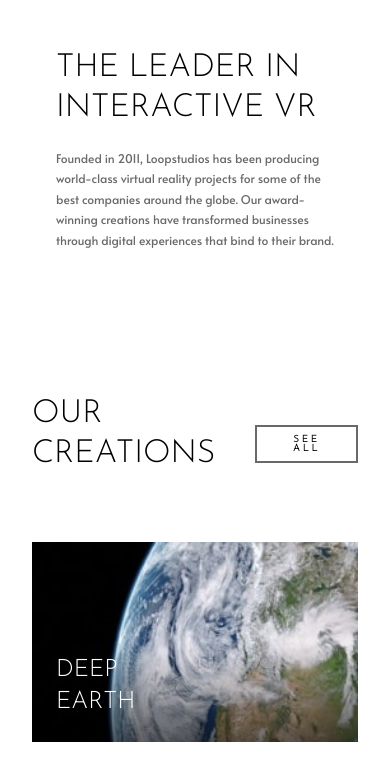
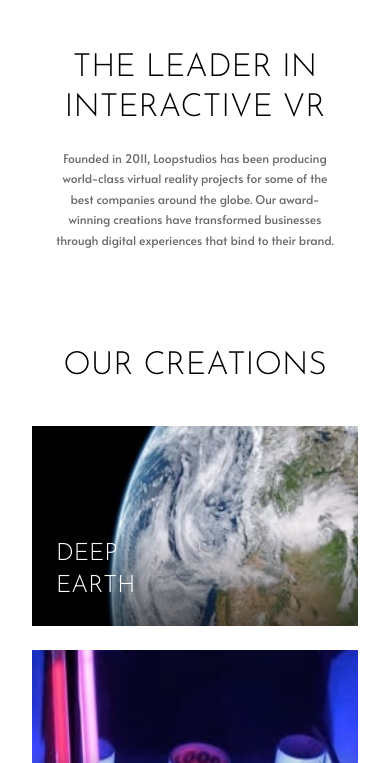
Before and after one commit to Jhessiny/frontendmentor, a website: page loopstudios-landing-page-main/index.html in a window 390 px wide. Shown: the part 952-1715 px from the top of the page. Drawn offline with Linux system fonts and the light colour scheme.

Commit message:
responsiveness fixes

```diff
--- a/loopstudios-landing-page-main/index.html
+++ b/loopstudios-landing-page-main/index.html
@@ -62,7 +62,7 @@
         alt=""
       />
       <div class="about__content">
-        <h2 class="heading__secondary">The leader in interactive VR</h2>
+        <h2 class="heading__secondary margin-bottom-md">The leader in interactive VR</h2>
         <p class="text--normal">
           Founded in 2011, Loopstudios has been producing world-class virtual
           reality projects for some of the best companies around the globe. Our
@@ -73,10 +73,10 @@
     </section>
 
     <section class="products">
-      <div class="products__header">
+      <!-- <div class="products__header"> -->
         <h2 class="heading__secondary">Our creations</h2>
         <button class="btn">See all</button>
-      </div>
+      <!-- </div> -->
       <div class="products__list">
         <figure class="products__item">
           <img
--- a/loopstudios-landing-page-main/sass/_components.scss
+++ b/loopstudios-landing-page-main/sass/_components.scss
@@ -93,6 +93,9 @@
       left: 0;
       padding: 6rem 3rem 0 3rem;
     }
+    @media only screen and (max-width: 550px) {
+      text-align: center;
+    }
   }
 }
 
@@ -105,22 +108,55 @@
   border: 2px solid var(--color-very-dark-gray);
   font-family: "Josefin Sans", sans-serif;
   font-weight: bold;
+
+  @media only screen and (max-width: 550px) {
+    font-size: 1.4rem;
+    padding: 1.5rem 5rem;
+  }
 }
 
 .products {
   margin-bottom: 16rem;
-  &__header {
-    display: flex;
-    width: 100%;
-    justify-content: space-between;
+  display: grid;
+  grid-template-columns: repeat(4, 1fr);
+  grid-template-rows: auto 52rem 52rem;
+  row-gap: 5rem;
+
+  @media only screen and (max-width: 550px) {
+    grid-template-rows: auto;
+  }
+
+  & .heading__secondary {
+    grid-column: 1/4;
+    display: grid;
     align-items: center;
-    margin: 6rem 0;
+    width: auto;
+    order: 1;
+
+    @media only screen and (max-width: 550px) {
+      grid-column: 1/-1;
+      text-align: center;
+    }
+  }
+  & .btn {
+    grid-column: 5/6;
+    display: grid;
+    width: auto;
+    margin: auto;
+    order: 2;
+
+    @media only screen and (max-width: 550px) {
+      order: 3;
+      grid-column: 1/-1;
+    }
   }
   &__list {
+    grid-gap: 4rem;
+    grid-column: 1/7;
     display: grid;
-    grid-gap: 4rem;
     grid-template-columns: repeat(4, 1fr);
     grid-template-rows: 52rem 52rem;
+    order: 3;
 
     @media only screen and (max-width: 1340px) {
       grid-gap: 2rem;
@@ -140,7 +176,11 @@
       grid-template-columns: 1fr;
       grid-template-rows: repeat(8, 25rem);
       grid-gap: 3rem;
+      order: 2;
+    }
 
+    @media only screen and (max-width: 350px) {
+      grid-template-rows: repeat(8, 20rem);
     }
   }
 
@@ -155,8 +195,7 @@
     object-fit: cover;
 
     @media only screen and (max-width: 550px) {
-     object-position: top;
-
+      object-position: top;
     }
   }
 
--- a/loopstudios-landing-page-main/sass/_typography.scss
+++ b/loopstudios-landing-page-main/sass/_typography.scss
@@ -25,12 +25,9 @@ body {
   &__secondary {
     font-size: 5rem;
     line-height: 5rem;
-    // color: var(--color-white);
-    // font-family: 'Alata', sans-serif;
     font-family: "Josefin Sans", sans-serif;
     font-weight: 300;
     text-transform: uppercase;
-    margin-bottom: 2.5rem;
 
     @media only screen and (max-width: 1280px) {
       font-size: 4rem;
--- a/loopstudios-landing-page-main/sass/_utilities.scss
+++ b/loopstudios-landing-page-main/sass/_utilities.scss
@@ -1,5 +1,5 @@
 .margin-bottom-md{
-    margin-bottom: 3rem;
+    margin-bottom: 2.5rem;
 }
 
 .margin-bottom-big{
```
Also changed, not shown: loopstudios-landing-page-main/css/style.css.
